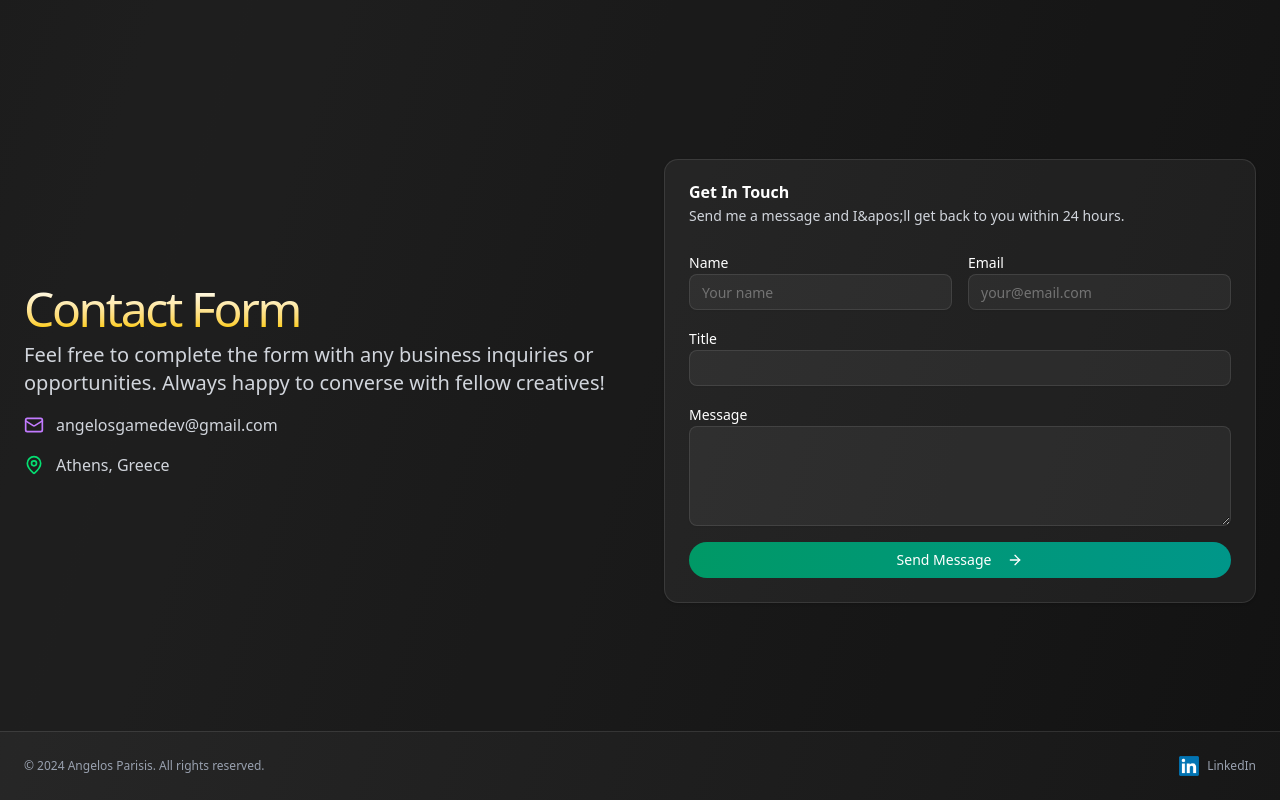
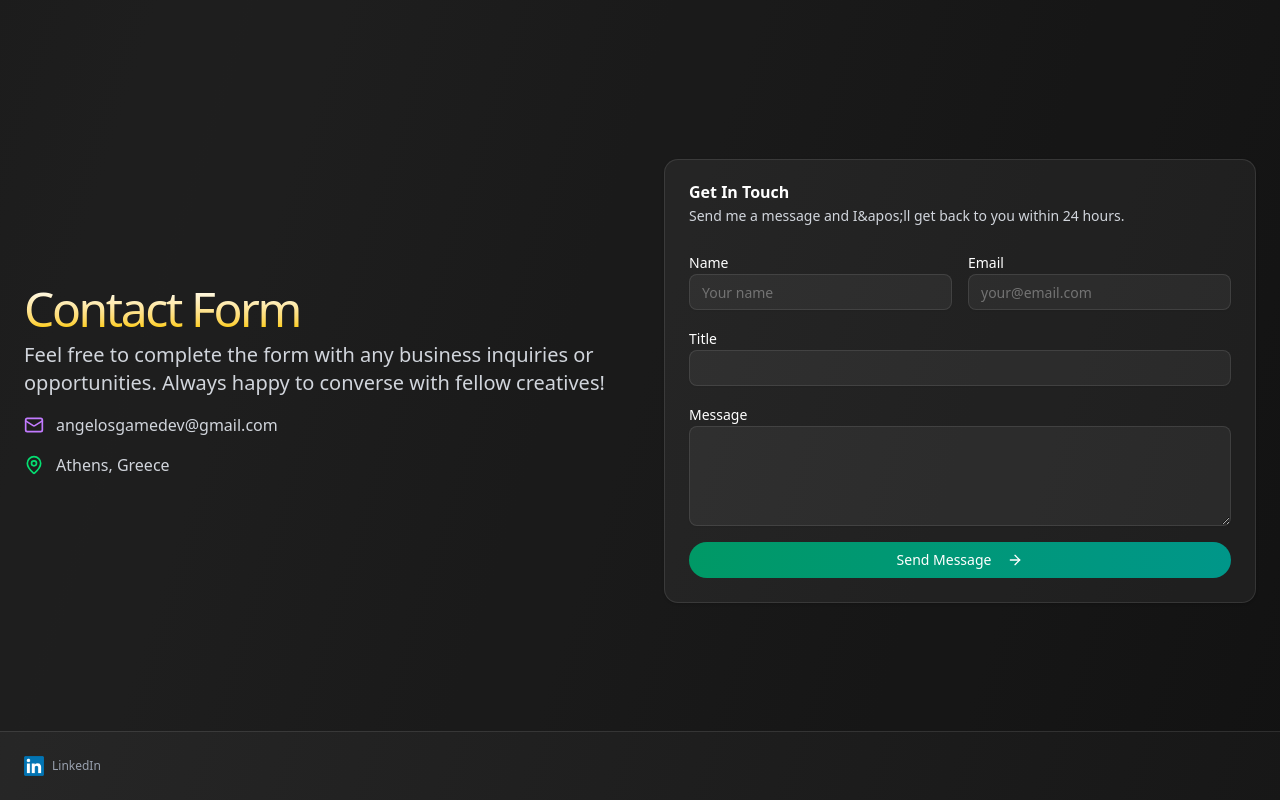
Before and after one commit to angelosgamedev/website, a Next.js app: page / in a window 1280 px wide. Shown: the part 3276-4076 px from the top of the page. Built offline with nearby package versions, Linux system fonts and the light colour scheme.

Commit message:
Remove copyright text from footer

```diff
--- a/src/app/page.tsx
+++ b/src/app/page.tsx
@@ -699,8 +699,7 @@ export default function Home() {
       <footer
         className={`flex flex-col gap-2 sm:flex-row py-6 w-full shrink-0 items-center px-4 md:px-6 border-t ${themeClasses.footerBorder}`}
       >
-        <p className={`text-xs ${themeClasses.textMuted}`}>© 2024 Angelos Parisis. All rights reserved.</p>
-        <nav className="sm:ml-auto flex gap-4 sm:gap-6">
+        <nav className="flex gap-4 sm:gap-6">
           <Link href="https://www.linkedin.com/in/angelosparisis/" target="_blank" rel="noopener noreferrer" className={`text-xs ${themeClasses.textMuted} hover:${themeClasses.text} transition-colors flex items-center gap-2`}>
             <Image
               src="/images/linkedin-logo.png"
```
